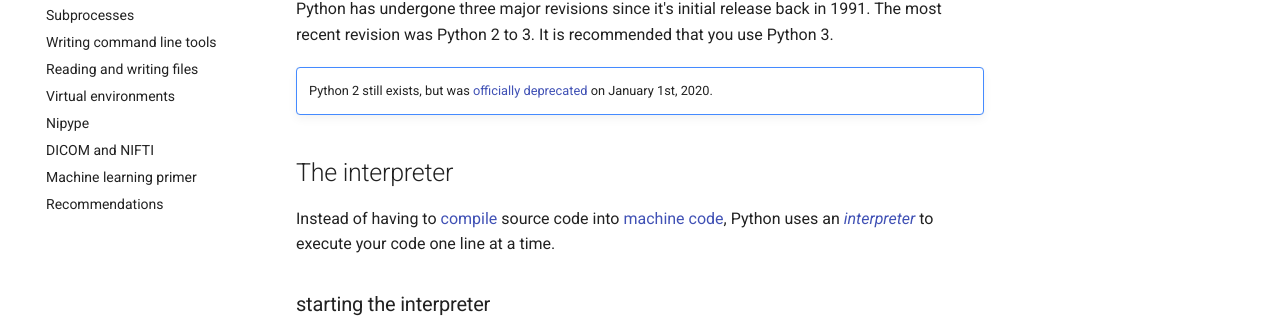
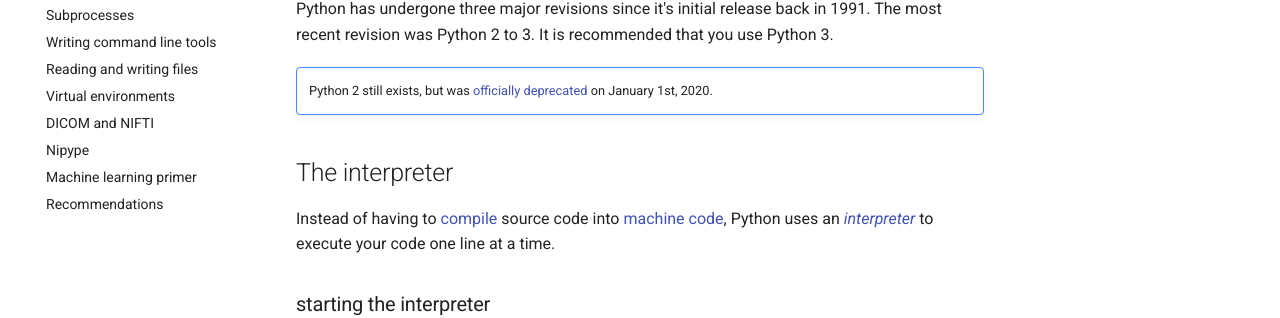
Before and after one commit to harvard-nrg/python-workshop, an MkDocs documentation site: the page built from docs/index.md, in a window 1280 px wide. Shown: the part 338-656 px from the top of the page. Built offline with MkDocs 1.6.1 and Material for MkDocs 9.7.7, drawn with Linux system fonts in a browser that asks for light colours; some of the changed lines change nothing that is shown.

Commit message:
and move nipype down one

```diff
--- a/mkdocs.yml
+++ b/mkdocs.yml
@@ -27,7 +27,7 @@
   - 'Writing command line tools': cli.md
   - 'Reading and writing files': files.md
   - 'Virtual environments': virtualenv.md
+  - 'DICOM and NIFTI': formats.md
   - 'Nipype': nipype.md
-  - 'DICOM and NIFTI': formats.md
   - 'Machine learning primer': learn.md
   - 'Recommendations': recommendations.md
```
